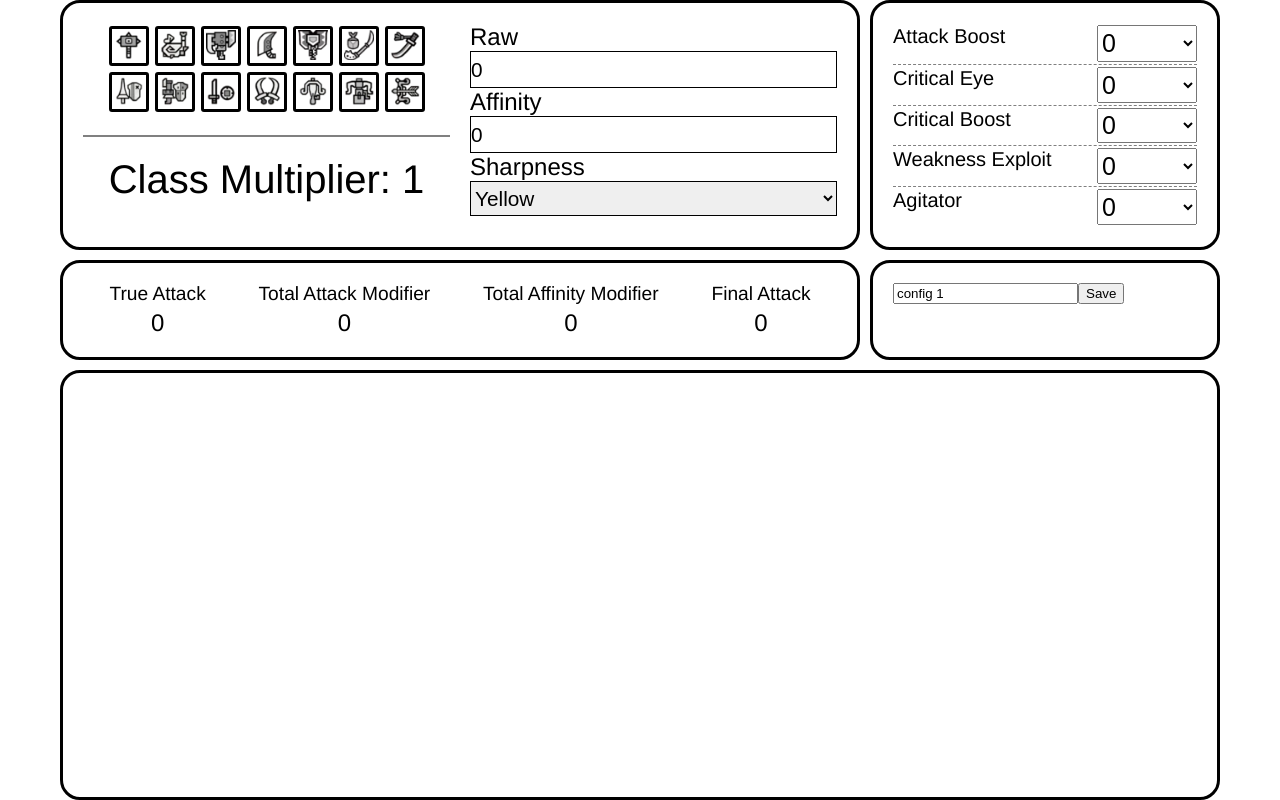
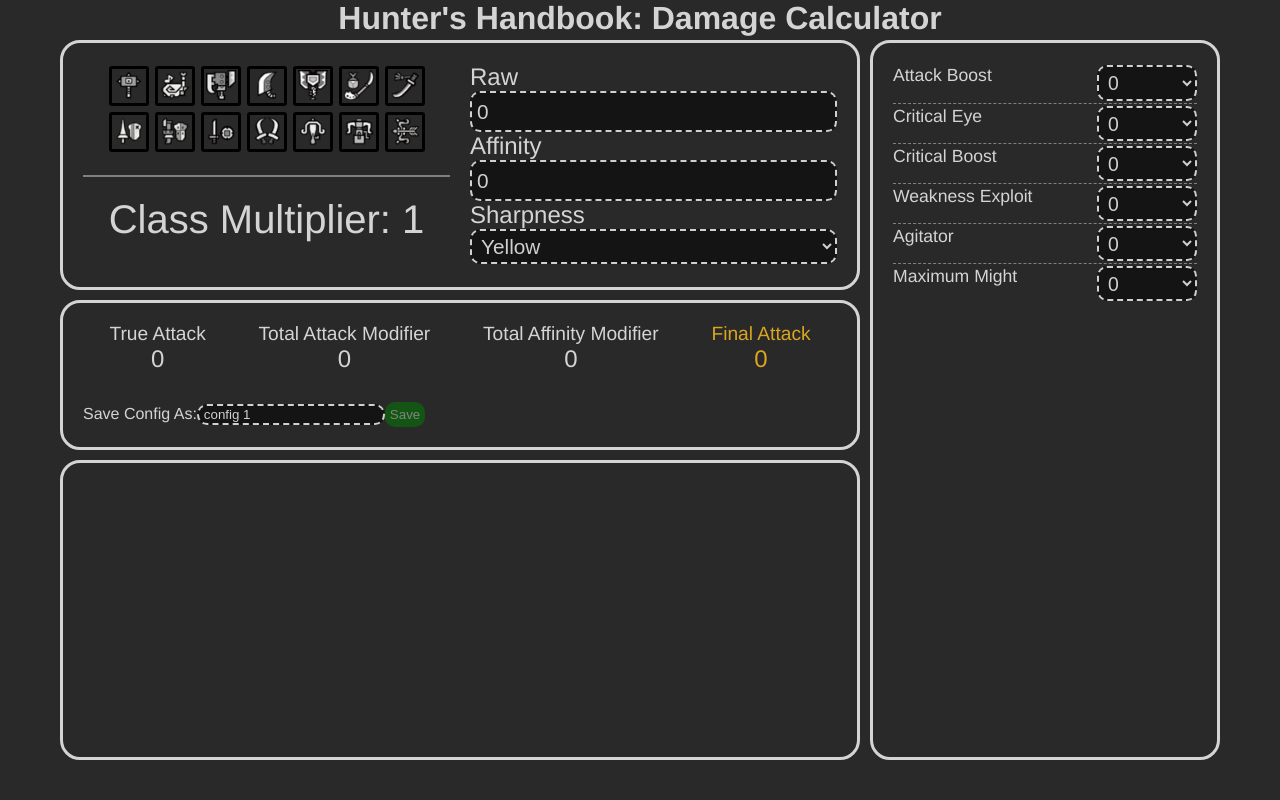
Before and after one commit to TrentWest7190/mhw-calc-vue, a Vue app: page / in a window 1280 px wide. Built offline with nearby package versions, Linux system fonts and the light colour scheme.

Commit message:
added max might, style changes

```diff
--- a/src/App.vue
+++ b/src/App.vue
@@ -1,4 +1,6 @@
 <template>
+  <div class="page">
+    <h1>Hunter's Handbook: Damage Calculator</h1>
     <div id="app">
       <section class="weapon-selector">
         <weapon-selector/>
@@ -9,13 +11,12 @@
       <section class="display">
         <calculation-display/>
       </section>
-    <section>
-      <input v-model="configName"/>
-      <button @click="saveConfig">Save</button>
+      <section class="save-table">
+        <div class="scrollable-container">
+          <save-table/>
+        </div>
       </section>
-    <section class="save-table">
-      <save-table/>
-    </section>
+    </div>
   </div>
 </template>
 
@@ -32,62 +33,96 @@ export default {
     Modifiers,
     CalculationDisplay,
     SaveTable
-  },
-  computed: {
-    configName: {
-      get () {
-        return this.$store.state.configName
-      },
-      set (value) {
-        this.$store.commit('setConfigName', value)
-      }
-    },
-    finalAttack () {
-      return this.$store.getters['calculator/getFinalDamage']
-    }
-  },
-  methods: {
-    saveConfig () {
-      this.$store.commit('saveConfig', this.finalAttack)
-    }
   }
 }
 </script>
 
 <style lang="scss">
+
+button {
+  background-color: green;
+  border: none;
+  padding: 5px;
+  border-radius: 10px;
+  color: rgba(white, .8);
+}
+
+select, input {
+  border-radius: 10px;
+  padding-left: 5px;
+  color: rgba(white, .8);
+  background-color: rgba(black, .5);
+  border: 2px dashed rgba(white, .8);
+  outline: none;
+}
+
 html, body {
   height: 100%;
   margin: 0;
   padding: 0;
   font-family: "Helvetica Neue",Helvetica,Arial,sans-serif;
+  color: rgba(white, .8);
+  background-color: rgba(black, .6);
 }
 
 div {
   box-sizing: border-box;
 }
 
+.page {
+  h1 {
+    height: 5vh;
+    margin: 0;
+    text-align: center;
+  }
+}
+
 #app {
   box-sizing: border-box;
-  height: 100vh;
+  height: 90vh;
   width: 1160px;
   margin: auto;
   display: grid;
   grid-template-columns: 800px 350px;
-  grid-template-rows: 250px  100px auto;
+  grid-template-rows: 250px  150px auto;
   grid-template-areas:
     'weapon modifier'
-    'display save'
-    'table table';
+    'display modifier'
+    'table modifier';
   grid-gap: 10px;
 
   section {
-    border: 3px solid black;
+    border: 3px solid rgba(white, .8);
     border-radius: 20px;
     padding: 20px;
   }
 
   .save-table {
     grid-area: table;
+    overflow-y: hidden;
+
+    .scrollable-container {
+      height: 100%;
+      overflow-y: scroll;
+      &::-webkit-scrollbar {
+        width: 5px;
+        background: transparent;
+      }
+
+      &::-webkit-scrollbar-thumb {
+        background-color: white;
+        border-radius: 50px;
+        width: 5px;
+      }
+
+      &::-webkit-scrollbar-track {
+        background-clip: content-box;
+      }
+    }
+  }
+
+  .modifiers {
+    grid-area: modifier;
   }
 }
 </style>
--- a/src/components/CalculationDisplay.vue
+++ b/src/components/CalculationDisplay.vue
@@ -1,4 +1,5 @@
 <template>
+  <div class="display-container">
     <div class="calc-display">
       <div>
         <span>True Attack</span>
@@ -8,13 +9,19 @@
         <span>Total Attack Modifier</span>
         <span>{{ totalAttackMod }}</span>
       </div>
-    <div>
+      <div :class="{ over: totalAffinityMod > 100}">
         <span>Total Affinity Modifier</span>
         <span>{{ totalAffinityMod }}</span>
       </div>
-    <div>
+      <div class="final-attack">
         <span>Final Attack</span>
         <span>{{ finalDamage }}</span>
+      </div>
+    </div>
+    <div>
+      <span>Save Config As:</span>
+      <input v-model="configName"/>
+      <button @click="saveConfig" :class="{ disabled : disableSave }" :disabled="disableSave">Save</button>
     </div>
   </div>
 </template>
@@ -30,23 +37,59 @@ export default {
       totalAttackMod: 'getTotalAttackMod',
       totalAffinityMod: 'getTotalAffinityMod',
       trueAttack: 'getTrueAttack'
-    })
+    }),
+    disableSave () {
+      const configNames = this.$store.state.savedConfigs.map(conf => conf.name)
+      return configNames.includes(this.configName) || this.$store.state.weaponClass.name.length === 0
+    },
+    configName: {
+      get () {
+        return this.$store.state.configName
+      },
+      set (value) {
+        this.$store.commit('setConfigName', value)
+      }
+    }
+  },
+  methods: {
+    saveConfig () {
+      this.$store.commit('saveConfig', this.finalDamage)
+    }
   }
 }
 </script>
 
-<style lang='scss'>
+<style lang='scss' scoped>
+
+.disabled {
+  opacity: .5;
+}
+
+.display-container {
+  display: flex;
+  flex-direction: column;
+  justify-content: space-between;
+  height: 100%;
+}
+
 .calc-display {
-  height: 100%;
   display: flex;
   flex-direction: row;
   justify-content: space-between;
+
+  .final-attack {
+    color: goldenrod;
+  }
 
   > div {
     flex-grow: 1;
     display: flex;
     flex-direction: column;
-    justify-content: space-between;
+    justify-content: center;
+
+    &.over {
+      color: rgba(red, .8);
+    }
 
     > span {
       text-align: center;
--- a/src/components/Modifiers.vue
+++ b/src/components/Modifiers.vue
@@ -78,7 +78,6 @@ export default {
 .mod-selector {
   display: flex;
   flex-direction: column;
-  justify-content: space-between;
   height: 100%;
 
   .modifier ~ .modifier {
@@ -87,15 +86,15 @@ export default {
 
   .modifier {
     display: flex;
-    font-size: 1.25em;
-    height: 20%;
+    font-size: 1.1em;
     justify-content: space-between;
+    height: 40px;
     padding-top: 2px;
     padding-bottom: 2px;
 
     select {
       width: 100px;
-      font-size: 1.25em;
+      font-size: 1.1em;
     }
 
     .mod-text {
--- a/src/components/SaveTable.vue
+++ b/src/components/SaveTable.vue
@@ -4,7 +4,7 @@
       <img :src="config.icon" class="config-icon"/>
       <span class="config-name">{{ config.name }}</span>
       <div class="config-desc">
-        <span v-if="!modifiersExist(config.modifiers)" :style="{ 'font-weight' : 'bolder' }">No Modifers Exists</span>
+        <span v-if="!modifiersExist(config.modifiers)" :style="{ 'font-weight' : 'bolder' }">No Modifers Applied</span>
         <div v-else class="mod-descs">
           <div v-for="(mod, modName) in config.modifiers" :key="modName">
             <span class="mod-name">{{ skillData[modName].name }}: </span>
@@ -61,6 +61,7 @@ export default {
 
 <style lang='scss'>
 .config-container {
+  padding-right: 20px;
   .config ~ .config {
     border-top: 1px gray dashed;
   }
@@ -116,8 +117,9 @@ export default {
   .remove-button {
     grid-column: 2 / 3;
     grid-row: 1/ 2;
-    align-self: start;
+    align-self: center;
     justify-self: end;
+    margin-right: 10px;
   }
 }
 </style>
--- a/src/components/WeaponSelector.vue
+++ b/src/components/WeaponSelector.vue
@@ -108,8 +108,6 @@ export default {
     }
 
     input, select {
-      padding: 0px;
-      border: 1px solid black;
       height: 35px;
       font-size: 1.3em;
     }
--- a/src/store/index.js
+++ b/src/store/index.js
@@ -37,6 +37,10 @@ const state = {
       mod: {}
     },
     agitator: {
+      level: 0,
+      mod: {}
+    },
+    maximumMight: {
       level: 0,
       mod: {}
     }
--- /dev/null
+++ b/src/store/modules/skillData/MaximumMight.js
@@ -0,0 +1,16 @@
+export default {
+  id: 6,
+  name: 'Maximum Might',
+  levels: 3,
+  values: [
+    {
+      affinity: 10
+    },
+    {
+      affinity: 20
+    },
+    {
+      affinity: 30
+    }
+  ]
+}
--- a/src/store/modules/skillData/index.js
+++ b/src/store/modules/skillData/index.js
@@ -3,11 +3,13 @@ import criticalEye from './CriticalEye'
 import criticalBoost from './CriticalBoost'
 import weaknessExploit from './WeaknessExploit'
 import agitator from './Agitator'
+import maximumMight from './MaximumMight'
 
 export {
   attackBoost,
   criticalEye,
   criticalBoost,
   weaknessExploit,
-  agitator
+  agitator,
+  maximumMight
 }
```
Lines whose indentation alone changed are shown as unchanged.
